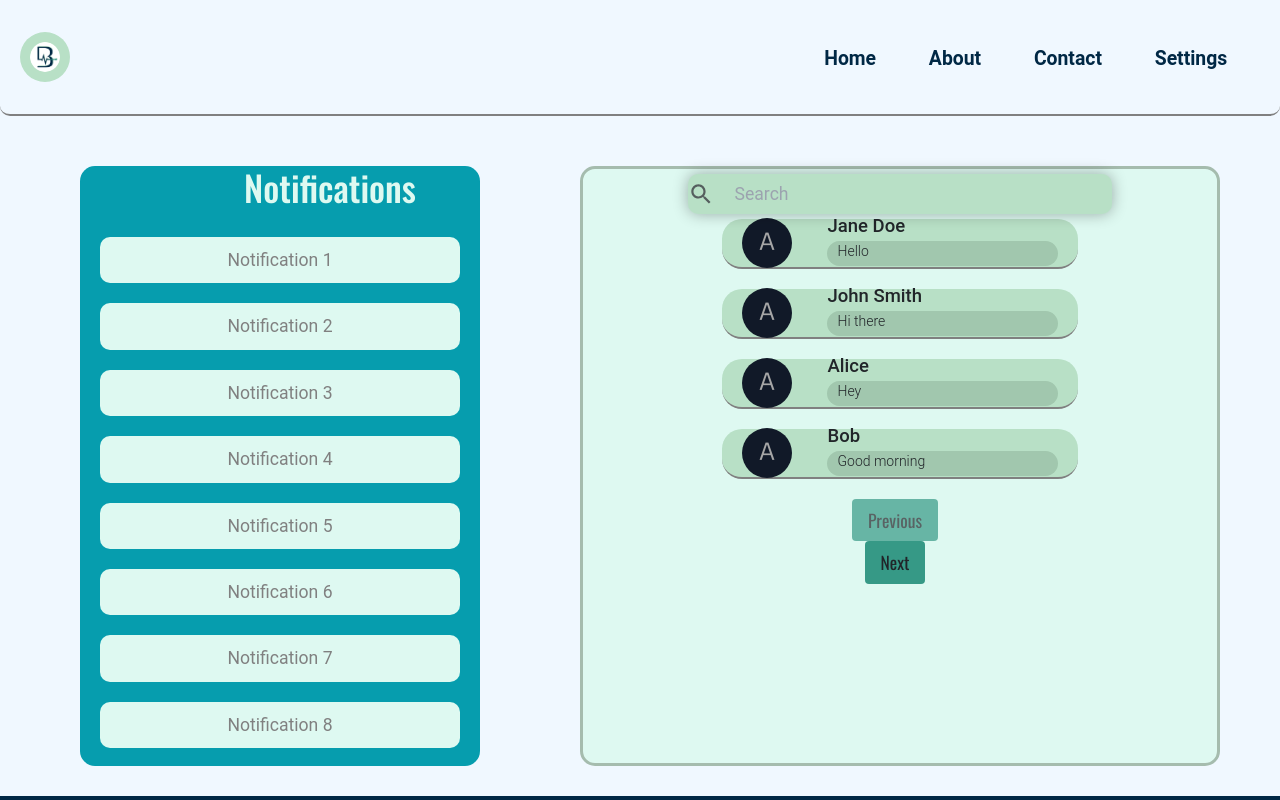
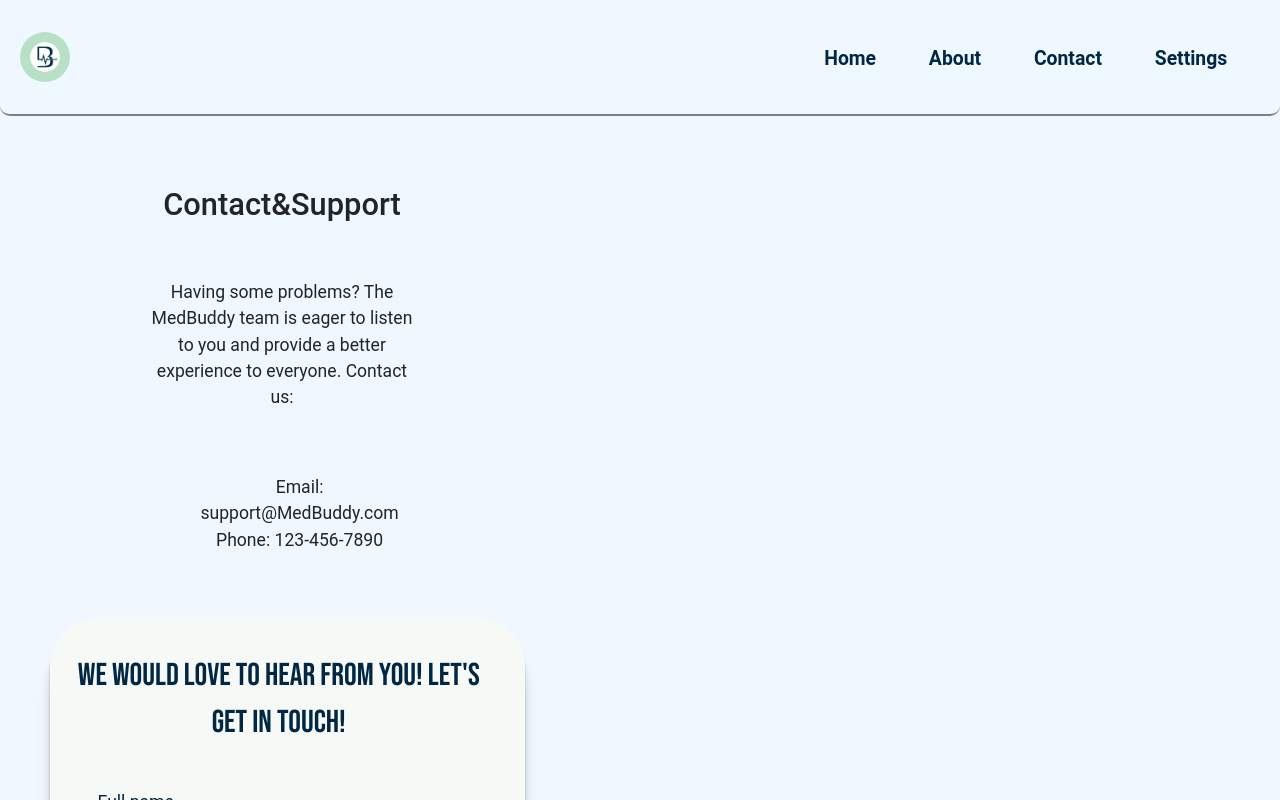
Before and after one commit to GrupaA4/MedBuddy, a React (Create React App) app in the folder FrontEnd/medbuddy/: page / in a window 1280 px wide. Built offline with nearby package versions, Linux system fonts and the light colour scheme.

Commit message:
updateut

```diff
--- a/FrontEnd/medbuddy/src/App.js
+++ b/FrontEnd/medbuddy/src/App.js
@@ -5,6 +5,7 @@ import Conversation from './Medic/navigation/Conversation/pages/Conversation';
 import Profile from './Medic/navigation/Profile/Profile';
 import Register from './Medic/navigation/Register/Register';
 import MainPage from './Medic/navigation/MainPage/Conversations';
+import Contact from './Medic/navigation/Contact/Contact';
 import "bootstrap/dist/css/bootstrap.min.css";
 
 function App() {
@@ -12,7 +13,7 @@ function App() {
     <div className="App">
 
 
-      <MainPage />
+      <Contact />
 
     </div>
   );
--- /dev/null
+++ b/FrontEnd/medbuddy/src/Medic/navigation/Contact/Contact.css
@@ -0,0 +1,131 @@
+.Contact {
+    margin: 0;
+    padding: 0;
+    font-family: "Oswald";
+    width: 100%;
+    height: 100%;
+    /* height: 100vh; */
+    background-size: cover;
+    background-position: center;
+    background-color: aliceblue;
+    display: flex;
+    flex-direction: column;
+    align-items: center;
+  }
+
+  .body {
+    width: 100%;
+    min-height: 100%;
+    display: flex;
+    flex-direction: column;
+  }
+  .navbar-container {
+    width: 100%;
+    padding: 12px 0;
+    border-bottom: 2px solid grey;
+    border-radius: 10px;
+  }
+
+  @media (max-width: 1000px) {
+    .content {
+      flex-direction: colums;
+    }
+  }
+  @media (max-width: 800px) {
+    .content {
+      flex-direction: row;
+    }
+  }
+  .body {
+    min-height: 100vh;
+  }
+  .content {
+    height: 500px;
+    width: 70%;
+    margin-top: 2%;
+    margin-left: 50px;
+    margin-bottom: 20px;
+    align-items: center;
+    display: flex;
+    flex-wrap: wrap;
+  }
+
+  .left-container {
+    display: flex;
+    flex-direction: column;
+    justify-content: space-evenly;
+    margin-left: 100px;
+    width: 15em;
+    margin-right: 76px;
+    height: 95%;
+  }
+
+  .profile-picture {
+    width: 200px;
+    height: 350px;
+    margin-left: 25%;
+  }
+  .profile-picture img {
+    width: 200px;
+    height: auto;
+    padding: 20px;
+    background-color: #069dae;
+    border-radius: 50%;
+  }
+  .buttons-container {
+    display: flex;
+    flex-direction: column;
+    align-items: center;
+  }
+  .button {
+    padding: 15px;
+    margin: 10px;
+    width: 50%;
+    background-color: #369986;
+    border-radius: 10px;
+    color: azure;
+    text-decoration: none;
+  }
+
+  .general-information {
+    height: 80%;
+    width: 60%;
+    margin-top: 30px;
+  }
+
+  h2 {
+    color: #002845;
+    display: flex;
+    align-self: flex-start;
+    margin-left: 100px;
+    font-family: "Oswald";
+  }
+
+  .general-information-container {
+    display: flex;
+    flex-direction: row;
+    margin-left: 30px;
+    justify-content: space-around;
+  }
+
+  .list-1 p {
+    display: flex;
+    align-self: flex-start;
+    margin-bottom: 5px;
+    margin-top: 5px;
+    font-size: large;
+    color: #069dae;
+  }
+
+  .list-2 p {
+    display: flex;
+    align-self: flex-start;
+    margin-bottom: 5px;
+    margin-top: 5px;
+    font-size: large;
+    color: darkgray;
+  }
+
+  .footer-container {
+    width: 100%;
+  }
--- /dev/null
+++ b/FrontEnd/medbuddy/src/Medic/navigation/Contact/Contact.js
@@ -0,0 +1,45 @@
+import './Contact.css';
+import Footer from '../common-components/Footer' ;
+import Navbar from '../common-components/Navbar' ;
+import Logo from '../common-components/logoB.png';
+import Forum from './Forum';
+
+function Contact() {
+    return (
+
+      <div className="Contact">
+        <div className="body">
+        <div className='navbar-container'>
+          <Navbar/>
+        </div>
+
+          <div className="content">
+            <div className="left-container">
+            <h3>Contact&Support</h3>
+                <p class="paragraph">Having some problems?
+                The MedBuddy team is eager to listen to you and provide a better experience to everyone.
+                Contact us: </p>
+                <ul class="para">
+                    <li>Email: support@MedBuddy.com</li>
+                    <li>Phone: 123-456-7890</li>
+                </ul>
+
+            </div>
+
+            <div className="forum-container">
+                <Forum/>
+
+            </div>
+          </div>
+          </div>
+          <div className="footer-container"><Footer/></div>
+
+
+
+
+
+      </div>
+    );
+  }
+
+  export default Contact;
--- /dev/null
+++ b/FrontEnd/medbuddy/src/Medic/navigation/Contact/Forum.css
@@ -0,0 +1,110 @@
+@import url('https://fonts.googleapis.com/css2?family=Bebas+Neue&display=swap');
+@import url('https://fonts.googleapis.com/css2?family=Bebas+Neue&family=Oswald:wght@200..700&display=swap');
+
+
+.title {
+    font-family: "Bebas Neue", sans-serif;
+    font-size: 1.8rem;
+    text-align: center;
+}
+
+.forum--container {
+
+    color: #002845;
+    height: 95%;
+    margin-bottom: 1em;
+    display: flex;
+    flex-direction: column;
+    align-items: flex-start;
+    text-align: left;
+    justify-content: flex-start;
+    padding: 2em 2em 7em 1em;
+    height: 100%;
+    width: 80%;
+    background-color: #F7F9F7;
+    border-radius: 50px;
+    overflow-y: scroll;
+    box-shadow: rgba(0, 0, 0, 0.09) 0px 2px 1px, rgba(0, 0, 0, 0.09) 0px 4px 2px, rgba(0, 0, 0, 0.09) 0px 8px 4px, rgba(0, 0, 0, 0.09) 0px 16px 8px, rgba(0, 0, 0, 0.09) 0px 32px 16px;
+
+
+}
+
+
+.full-name {
+    display: flex;
+    flex-direction: column;
+    margin-bottom: 25px;
+    margin-top: 25px;
+    margin-left: 30px;
+
+}
+.full-name input{
+    width: 190%;
+    border-style: solid;
+    border-color: hsl(65, 13%, 81%);
+    border-width: 2px;
+    border-radius: 7px;
+}
+
+.email {
+    display: flex;
+    flex-direction: column;
+    margin-bottom: 25px;
+    margin-left: 30px;
+
+
+}
+.email input{
+    width: 190%;
+    border-style: solid;
+    border-color: hsl(65, 13%, 81%);
+    border-width: 2px;
+    border-radius: 7px;
+}
+
+.message {
+    display: flex;
+    flex-direction: column;
+    margin-bottom: 25px;
+    margin-left: 30px;
+
+
+}
+.message input {
+    height: 120px;
+    width: 190%;
+    border-style: solid;
+    border-color: hsl(65, 13%, 81%);
+    border-width: 2px;
+    border-radius: 7px;
+
+}
+
+.submit--button {
+    background-color: #008BAC;
+    font-family: "Bebas Neue", sans-serif;
+    font-size: 1.3rem;
+    width: 150px;
+    height: 40px;
+    border-style: none;
+    border-radius: 50px;
+    color: white;
+    margin-top: 2rem;
+    cursor: pointer;
+    margin-left: 34%;
+
+}
+
+.submit--button:hover {
+    background-color: #002845;
+
+}
+
+
+
+@media only screen and (max-width: 786px) {
+
+
+
+
+}
--- /dev/null
+++ b/FrontEnd/medbuddy/src/Medic/navigation/Contact/Forum.js
@@ -0,0 +1,39 @@
+import React from "react"
+import './Forum.css';
+
+
+ function Forum() {
+    return (
+        <div className="forum--container">
+           <p class="title">We would love to hear from you! Let's get in touch! </p>
+
+             <div className="full-name">
+            <label>Full name</label>
+              <input
+                 type="text"/>
+
+             </div>
+           <div className="email">
+            <label>Email</label>
+              <input
+                 type="text"/>
+
+             </div>
+           <div className="message">
+            <label>Your Message</label>
+              <input
+                 type="text"/>
+
+             </div>
+
+
+           <button className="submit--button">Submit message</button>
+
+
+
+
+        </div>
+
+    )
+}
+export default Forum;
```
